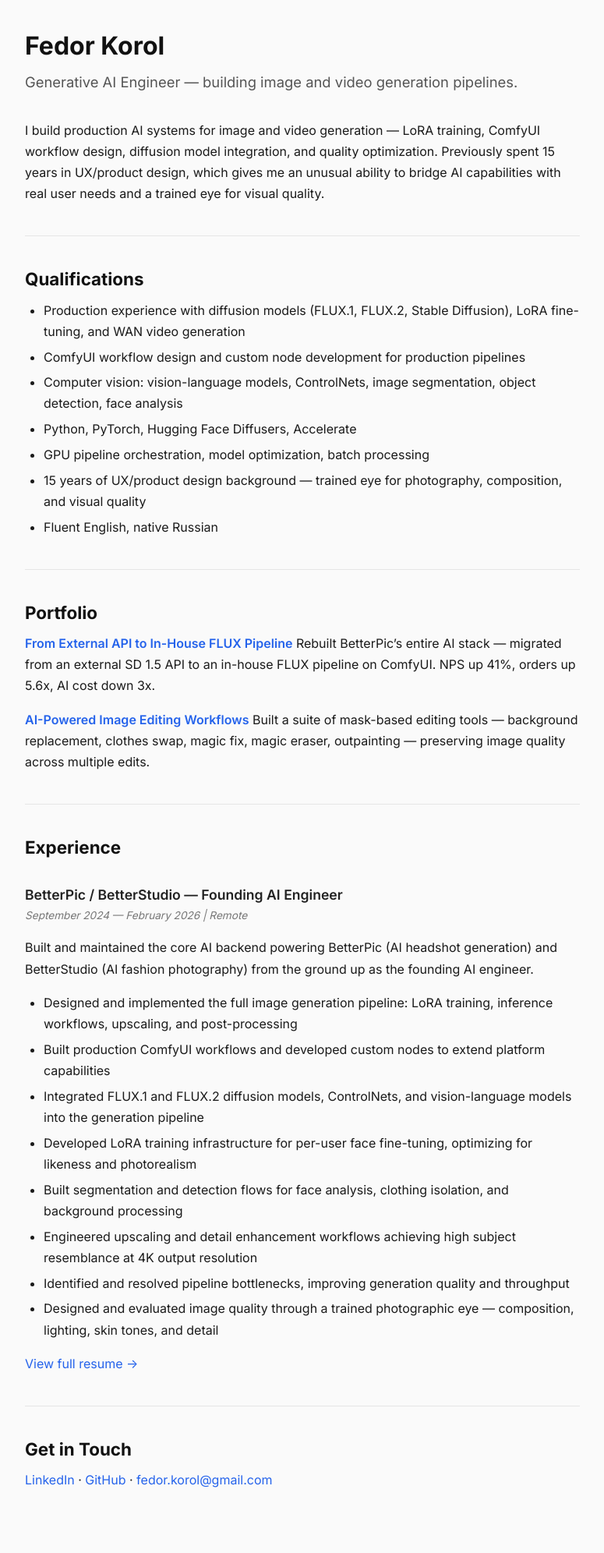
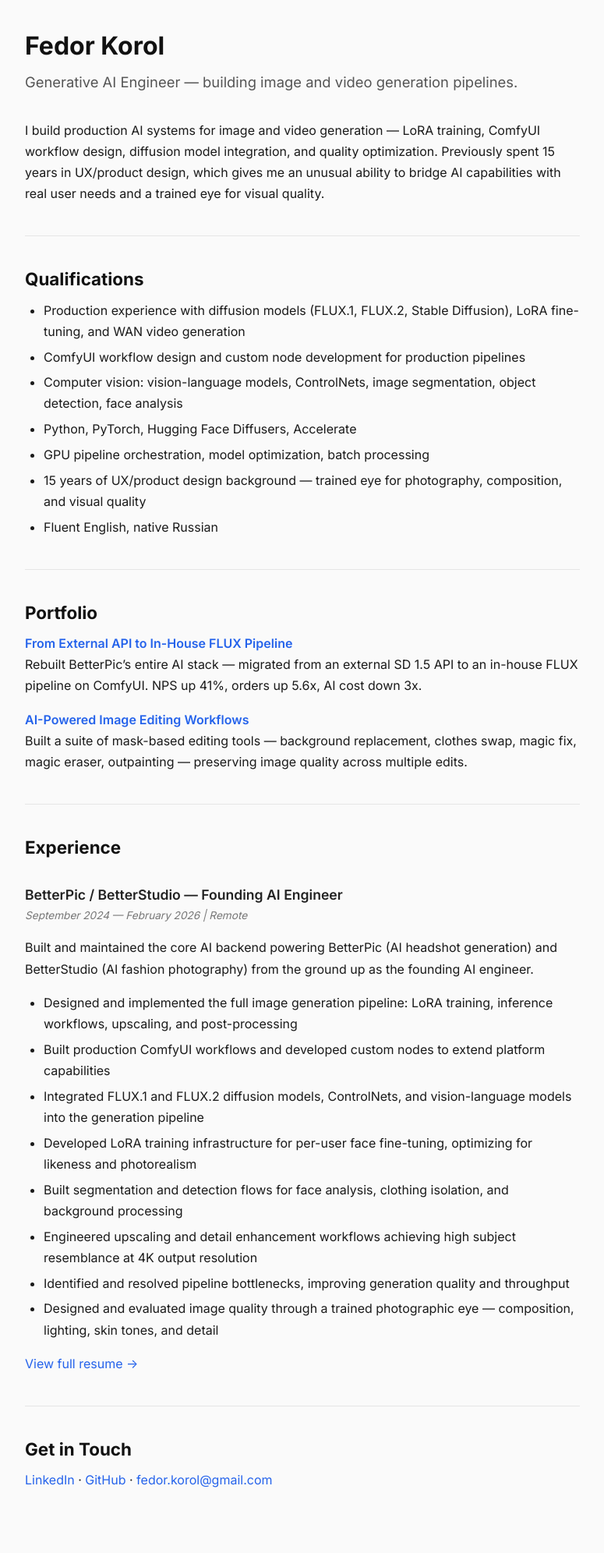
Before and after one commit to sdk401/portfolio, a Jekyll site: the page built from index.md, in a window 1280 px wide. Shown: the whole page at 78% size, without its empty margins (252-1027 px from the left). Built offline with Jekyll 4.4.1, drawn with Linux system fonts in a browser that asks for light colours.

Commit message:
Fix case study links rendering inline with descriptions on home page
Co-Authored-By: Claude Opus 4.6 <noreply@anthropic.com>

```diff
--- a/index.md
+++ b/index.md
@@ -27,10 +27,10 @@ I build production AI systems for image and video generation — LoRA training,
 ## Portfolio
 
 **[From External API to In-House FLUX Pipeline]({{ '/case-study-betterpic-pipeline/' | relative_url }})**
-Rebuilt BetterPic's entire AI stack — migrated from an external SD 1.5 API to an in-house FLUX pipeline on ComfyUI. NPS up 41%, orders up 5.6x, AI cost down 3x.
+<br>Rebuilt BetterPic's entire AI stack — migrated from an external SD 1.5 API to an in-house FLUX pipeline on ComfyUI. NPS up 41%, orders up 5.6x, AI cost down 3x.
 
 **[AI-Powered Image Editing Workflows]({{ '/case-study-betterpic-editing/' | relative_url }})**
-Built a suite of mask-based editing tools — background replacement, clothes swap, magic fix, magic eraser, outpainting — preserving image quality across multiple edits.
+<br>Built a suite of mask-based editing tools — background replacement, clothes swap, magic fix, magic eraser, outpainting — preserving image quality across multiple edits.
 
 ---
 
```
